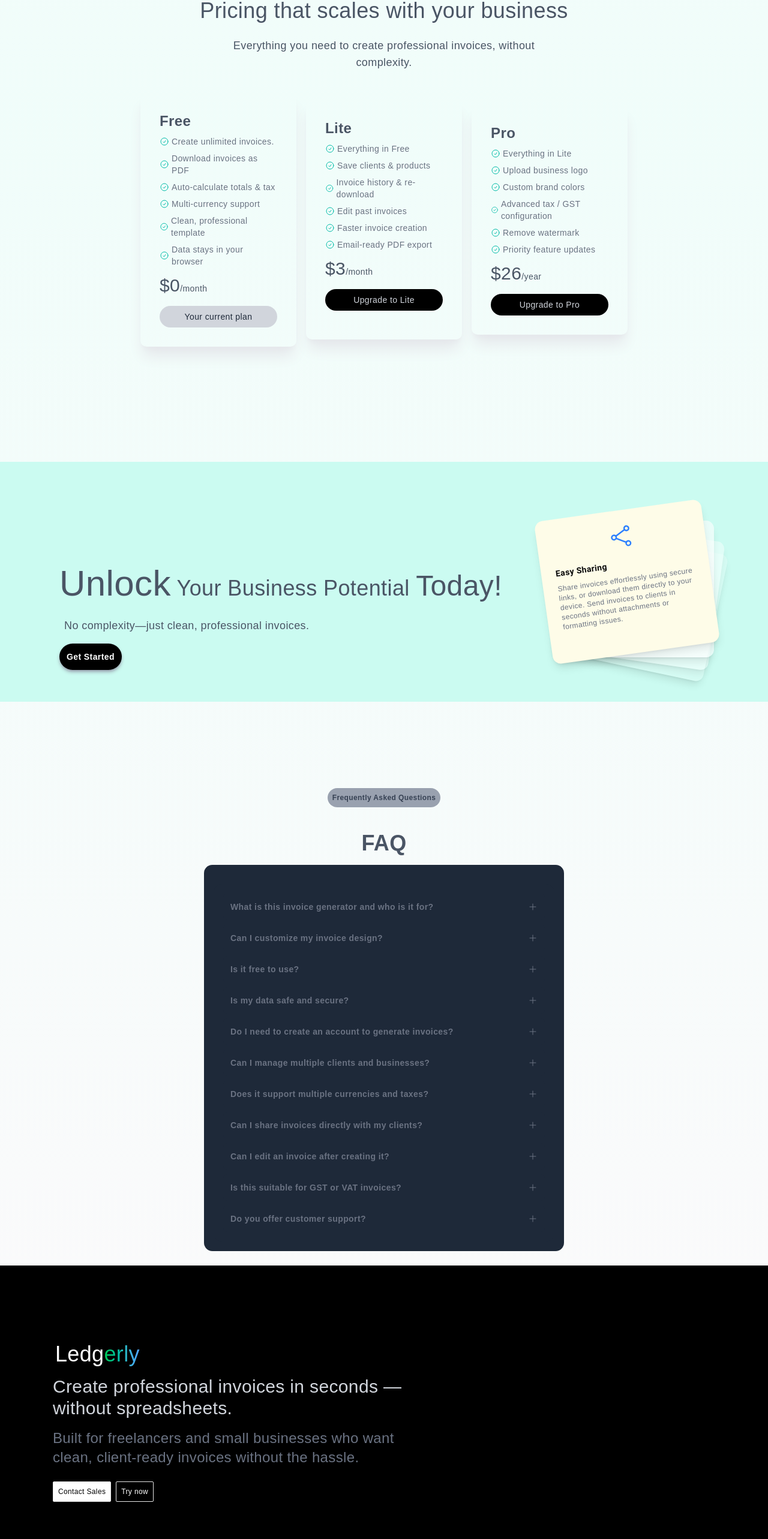
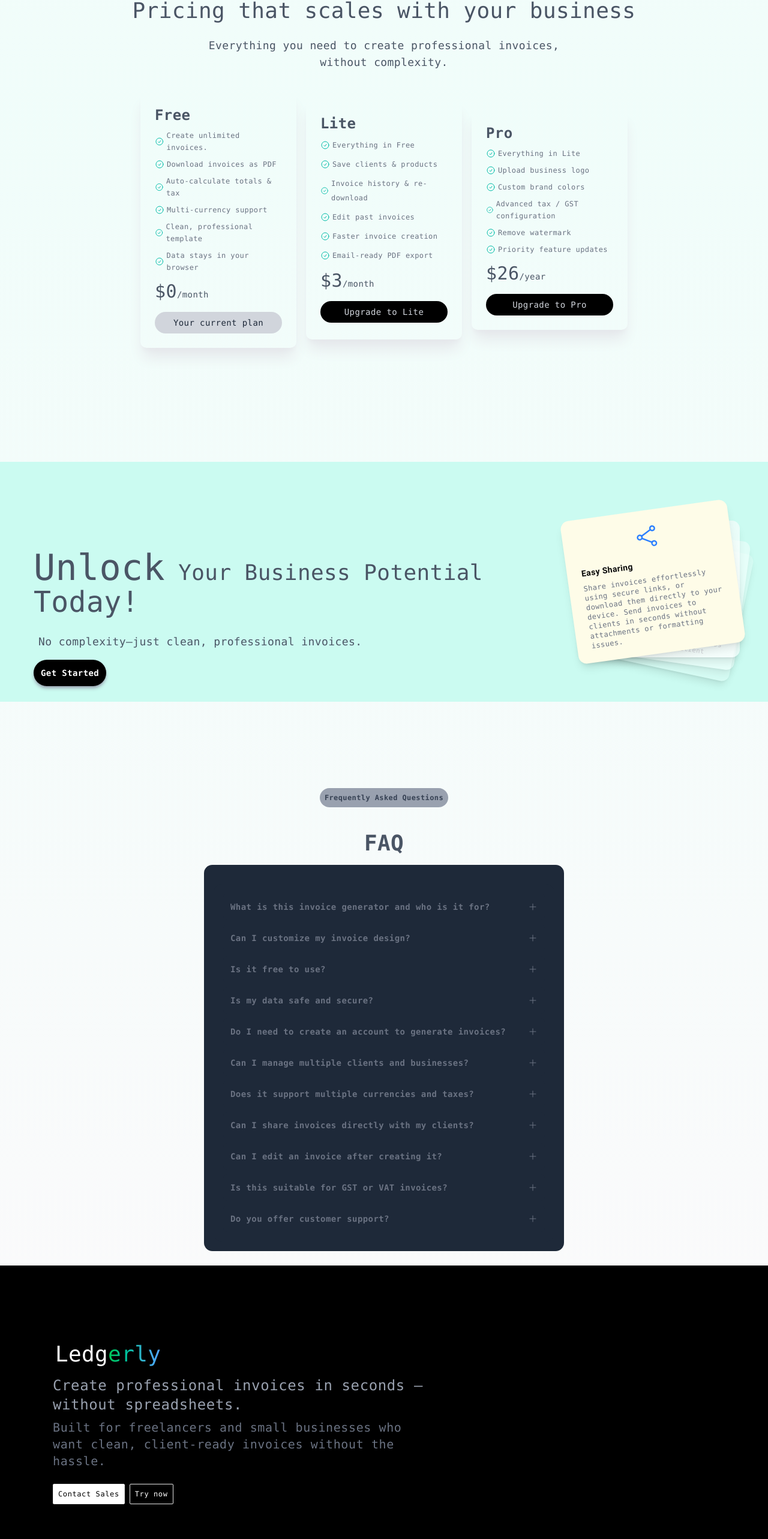
Before and after one commit to surajgupt01/Invo-Gen, a Next.js app: page / in a window 1280 px wide. Shown: the part 1704-4270 px from the top of the page at 60% size. Built offline with nearby package versions, Linux system fonts and the light colour scheme.

Commit message:
font change

```diff
--- a/app/component/Footer.tsx
+++ b/app/component/Footer.tsx
@@ -16,9 +16,9 @@ export default function Footer() {
         </div>
         {/* <p className="ml-2 flex">Professional Invoices</p> */}
 
-        <div className="sm:text-3xl text-2xl  mt-4">
-          <p className="text-gray-300">Create professional invoices in seconds — without spreadsheets.</p>
-          <p className="sm:text-2xl text-xl mt-4">Built for freelancers and small businesses who want clean,
+        <div className="sm:text-2xl text-xl  mt-4 tracking-wide font-mono">
+          <p className="text-gray-400">Create professional invoices in seconds — without spreadsheets.</p>
+          <p className="sm:text-xl text-lg mt-2">Built for freelancers and small businesses who want clean,
           client-ready invoices without the hassle.</p>
 
           <div className="text-xs mt-6 flex items-center gap-2 ">
@@ -37,7 +37,6 @@ export default function Footer() {
             <p className="cursor-pointer m-2 hover:text-gray-300">Pricing</p>{" "}
             <p className="cursor-pointer m-2 hover:text-gray-300">Contact</p>{" "}
             <p className="cursor-pointer hover:text-gray-300 m-2">Blog</p>{" "}
-            <p className="cursor-pointer m-2 hover:text-gray-300">About</p>
           </div>
           <div  className="flex flex-col gap-2">
             <p className="cursor-pointer hover:text-gray-300 m-2">
--- a/app/page.tsx
+++ b/app/page.tsx
@@ -8,7 +8,7 @@ import Link from "next/link";
 
 export default function Home() {
   return (
-    <div className="w-full h-full selection:bg-teal-400 scroll-smooth tracking-wide">
+    <div className="w-full h-full selection:bg-teal-400 scroll-smooth tracking-wide font-mono">
       <div className=" bg-linear-to-b from-gray-200/20 via-teal-50 to-gray-200/20 flex flex-col items-center scroll-smooth  ">
         <Nav />
 
@@ -25,7 +25,7 @@ export default function Home() {
 >
   <img
     src="/dash-Img.png"
-    className="md:w-[65vw] w-[97vw] md:h-auto h-[27vh] rounded-lg"
+    className="md:w-[65vw] w-[97vw] md:h-auto h-[26vh] rounded-lg"
     alt="dashboard"
   />
 </div>
@@ -149,7 +149,7 @@ function PayCard({
     <div
       className={` ${
         Category == "Lite" ? "h-full" : "h-auto"
-      } w-65 rounded-lg p-8 cursor-pointer shadow-xl shadow-gray-200 hover:scale-105 duration-300 ease-in-out`}
+      } w-65 rounded-lg p-6 cursor-pointer shadow-xl shadow-gray-200 hover:scale-105 duration-300 ease-in-out`}
     >
       <div className="font-bold text-2xl">{Category}</div>
       <div className="font-light text-gray-500">
@@ -157,7 +157,7 @@ function PayCard({
           FreeFeatures.map((e: string, index: number) => (
             <span
               key={index}
-              className="flex items-center gap-1 text-sm font-light mt-2"
+              className="flex items-center gap-1 text-xs font-light mt-2 leading-5"
             >
               <Tick />
               {e}
@@ -167,7 +167,7 @@ function PayCard({
           LiteFeatures.map((e: string, index: number) => (
             <span
               key={index}
-              className="flex items-center gap-1 text-sm font-light mt-2"
+              className="flex items-center gap-1 text-xs leading-6 font-light mt-2"
             >
               <Tick />
               {e}
@@ -177,7 +177,7 @@ function PayCard({
           ProFeatures.map((e: string, index: number) => (
             <span
               key={index}
-              className="flex items-center gap-1 text-sm font-light mt-2"
+              className="flex items-center gap-1 text-xs font-light mt-2 leading-5"
             >
               <Tick />
               {e}
```
